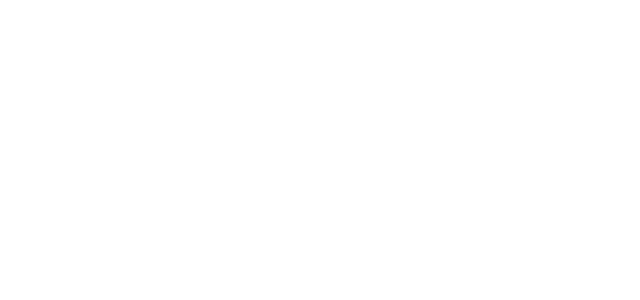
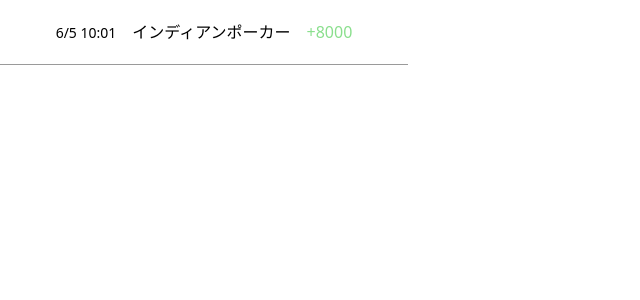
Before and after one commit to Gran-App-Vantan/vanx-frontend, a Next.js app in the folder vanx-app/: page /test in a window 1280 px wide. Shown: the top 300 px of the page, without its empty margins (0-640 px from the left). Built offline with nearby package versions, Linux system fonts and the light colour scheme.

Commit message:
PointLogItemの作成

```diff
--- a/vanx-app/app/test/page.tsx
+++ b/vanx-app/app/test/page.tsx
@@ -6,10 +6,14 @@ import { useState, useEffect, useRef } from "react";
 import Image from "next/image";
 import Link from 'next/link';
 
+import { PointLogItem } from "@/components/features/point-detail/PointLogItem";
+
 
 
 export default function Test() {
-    return (
-      <div></div>
+  return (
+    <div>
+        <PointLogItem isPulse={true} />
+    </div>
     )
     }
--- /dev/null
+++ b/vanx-app/components/features/point-detail/PointLogItem.tsx
@@ -0,0 +1,16 @@
+"use client";
+
+import Link from "next/link";
+
+export  function PointLogItem({isPulse}: {isPulse: boolean}) {
+    return (
+        <div className="flex justify-center items-center gap-4 px-2 py-5 border-b-[0.5px] border-b-text-gray w-[408px]  font-medium bg-white text-normal">
+
+            <p className="text-label">6/5 10:01</p>
+
+            <p>インディアンポーカー</p>
+
+            <p className={`${isPulse ? "text-green-letters" : "text-red-letters"}`}>{isPulse ?"+":"-"}8000</p>
+        </div>
+    )
+    }
--- a/vanx-app/components/features/profile/ProfileHead.tsx
+++ b/vanx-app/components/features/profile/ProfileHead.tsx
@@ -3,7 +3,7 @@
 import Image from 'next/image';
 import Link from 'next/link';
 
-export default function Test() {
+export  function ProfileHead() {
     return (
         <div className="pt-6 px-6 bg-accent-light flex flex-col gap-8">
         <div className="flex justify-between">
```
